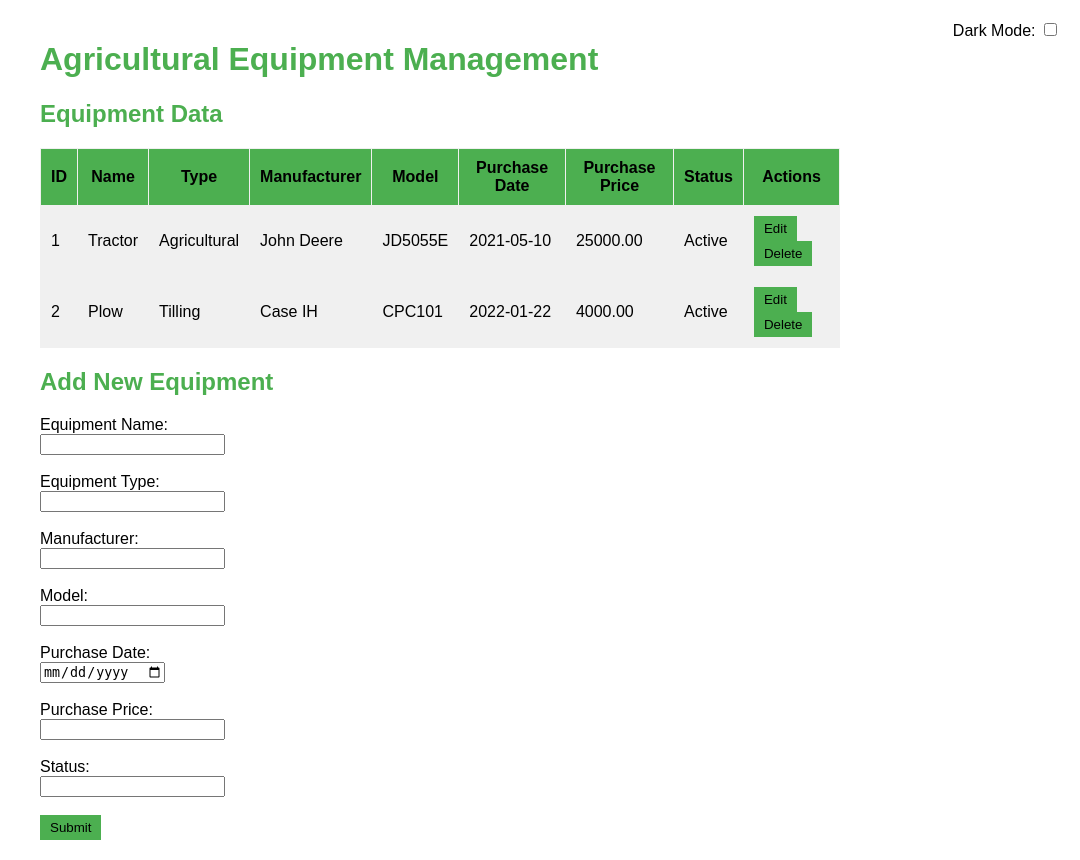
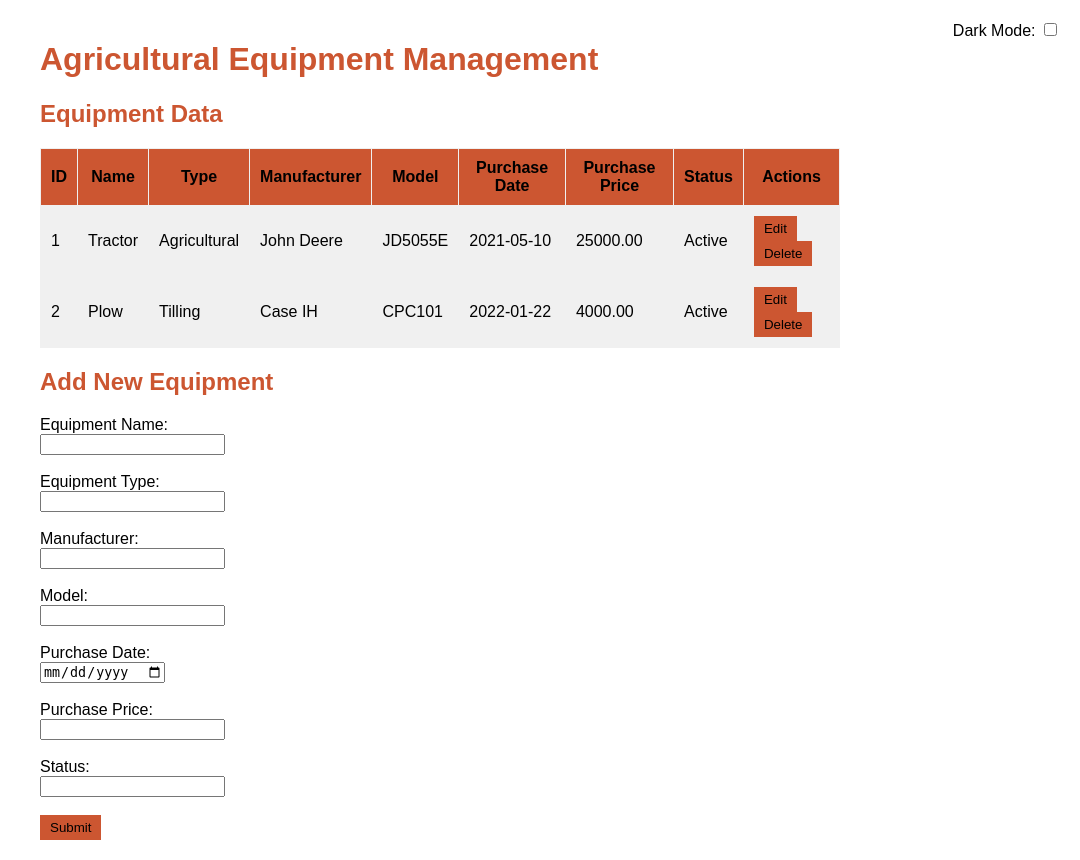
Before and after one commit to Shree-Pai/DBMS, a Flask app: page / in a window 1280 px wide. Shown: the whole page, without its empty margins (200-1280 px from the left). Run offline with Flask 3, Linux system fonts and the light colour scheme; data comes from the database, SQL or seed files in the repository.

Commit message:
some new colors

```diff
--- a/static/styles.css
+++ b/static/styles.css
@@ -2,14 +2,14 @@
 :root {
     --background-color: #ffffff;
     --text-color: #000000;
-    --primary-color: #4CAF50;
+    --primary-color: #cc5631;
     --secondary-color: #f0f0f0;
 }
 
 [data-theme="dark"] {
     --background-color: #2e2e2e;
     --text-color: #ffffff;
-    --primary-color: #9acd32;
+    --primary-color: #cc5631;
     --secondary-color: #3e3e3e;
 }
 
```
